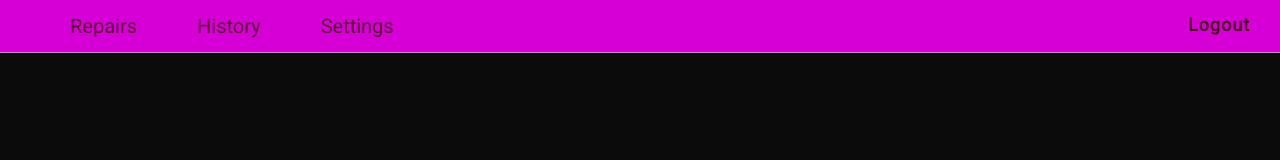
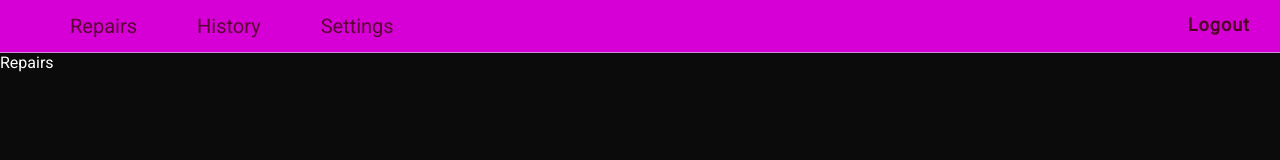
Before and after one commit to blazbla274/RepairManagementWeb, a React (Create React App) app in the folder repair-management-system/: page / in a window 1280 px wide. Both pictures are taken after typing "Sample", "Sample123" into the empty fields and a click on the input "Submit". Shown: the top 160 px of the page. Built offline with nearby package versions, Linux system fonts and the light colour scheme.

Commit message:
Add Exposition comoponent, and switching bookmarks function.

```diff
--- a/repair-management-system/src/App.js
+++ b/repair-management-system/src/App.js
@@ -1,10 +1,13 @@
 import React, { Component } from 'react';
 import LoginForm from './components/LoginForm/LoginForm';
-import NavigationBar from './components/NavigationBar/NavigationBar'
+import NavigationBar from './components/NavigationBar/NavigationBar';
+import Exposition from './components/Exposition/Exposition';
 
 class App extends Component {
   state = {
-    loged: false
+    loged: false,
+    activeBookmark: "Repairs",
+    ableBookmarks: ["Repairs", "History", "Settings"]
   }
 
   logInHandler = () => {
@@ -19,11 +22,33 @@ class App extends Component {
     });
   }
 
+  changeBookmarkHandler = (bookmarkName) => {
+    let stateCorrect = false;
+    this.state.ableBookmarks.forEach(element => {
+      if(element === bookmarkName) {
+          stateCorrect = true;
+          return;
+      }
+      console.log("element");
+    });
+
+    if(stateCorrect)
+      this.setState({
+        activeBookmark: bookmarkName
+      });
+  }
+
   render() {
     return (
       <div className="App">
         <LoginForm loged={this.state.loged} loginAction={this.logInHandler}/>
-        <NavigationBar loged={this.state.loged} logoutAction={this.logOutHandler}/>
+        <NavigationBar
+          loged={this.state.loged}
+          logoutAction={this.logOutHandler}
+          changeBookmarkAction={this.changeBookmarkHandler}/>
+        <Exposition
+          loged={this.state.loged}
+          activeBookmark={this.state.activeBookmark} />
       </div>
     );
   }
--- /dev/null
+++ b/repair-management-system/src/components/Exposition/Exposition.css
@@ -0,0 +1,3 @@
+.exposition-container {
+    color: white;
+}
--- /dev/null
+++ b/repair-management-system/src/components/Exposition/Exposition.js
@@ -0,0 +1,31 @@
+import React from 'react';
+import './Exposition.css';
+import Repairs from './Repairs/Repairs';
+import History from './History/History';
+import Settings  from './Settings/Settings';
+
+const Exposition = (props) => {
+  if(props.loged) {
+    let option;
+    console.log(props.activeBookmark);
+    switch(props.activeBookmark) {
+        case "Repairs": option = <Repairs/>;
+          break;
+        case "History": option = <History/>;
+          break;
+        case "Settings": option = <Settings/> ;
+          break;
+        default: option = <Repairs/>
+          break;
+    }
+    return (
+      <div className="exposition-container">
+        {option}
+      </div>
+    )
+  }
+  else
+    return null
+}
+
+export default Exposition;
--- /dev/null
+++ b/repair-management-system/src/components/Exposition/History/History.js
@@ -0,0 +1,12 @@
+import React from 'react';
+import './History.css';
+
+const History = (props) => {
+  return(
+    <div>
+      History
+    </div>
+  );
+}
+
+export default History;
--- /dev/null
+++ b/repair-management-system/src/components/Exposition/Repairs/Repairs.js
@@ -0,0 +1,12 @@
+import React from 'react';
+import './Repairs.css';
+
+const Repairs = (props) => {
+  return(
+    <div>
+      Repairs
+    </div>
+  );
+}
+
+export default Repairs;
--- /dev/null
+++ b/repair-management-system/src/components/Exposition/Settings/Settings.js
@@ -0,0 +1,12 @@
+import React from 'react';
+import './Settings.css';
+
+const Settings = (props) => {
+  return(
+    <div>
+      Settings
+    </div>
+  );
+}
+
+export default Settings;
--- a/repair-management-system/src/components/NavigationBar/NavigationBar.css
+++ b/repair-management-system/src/components/NavigationBar/NavigationBar.css
@@ -38,7 +38,7 @@ ul.options > li::after {
     right: 0px;
     height: 4px;
     width: 0%;
-    background: rgba(255, 0, 149, 0.8);
+    background: rgba(250, 190, 225, 0.938);
     transition: 300ms ease-in-out;
 }
 
--- a/repair-management-system/src/components/NavigationBar/NavigationBar.js
+++ b/repair-management-system/src/components/NavigationBar/NavigationBar.js
@@ -7,9 +7,9 @@ const NavigationBar = (props) => {
       <nav>
         <div className="nav-container">
           <ul className="options">
-            <li>Repairs</li>
-            <li>History</li>
-            <li>Settings</li>
+            <li onClick={() => props.changeBookmarkAction("Repairs")}>Repairs</li>
+            <li onClick={() => props.changeBookmarkAction("History")}>History</li>
+            <li onClick={() => props.changeBookmarkAction("Settings")}>Settings</li>
           </ul>
           <ul className="logout">
             <li onClick={props.logoutAction}>Logout</li>
```
Also changed, not shown: repair-management-system/src/components/Exposition/History/History.css (added), repair-management-system/src/components/Exposition/Repairs/Repairs.css (added), repair-management-system/src/components/Exposition/Settings/Settings.css (added).
